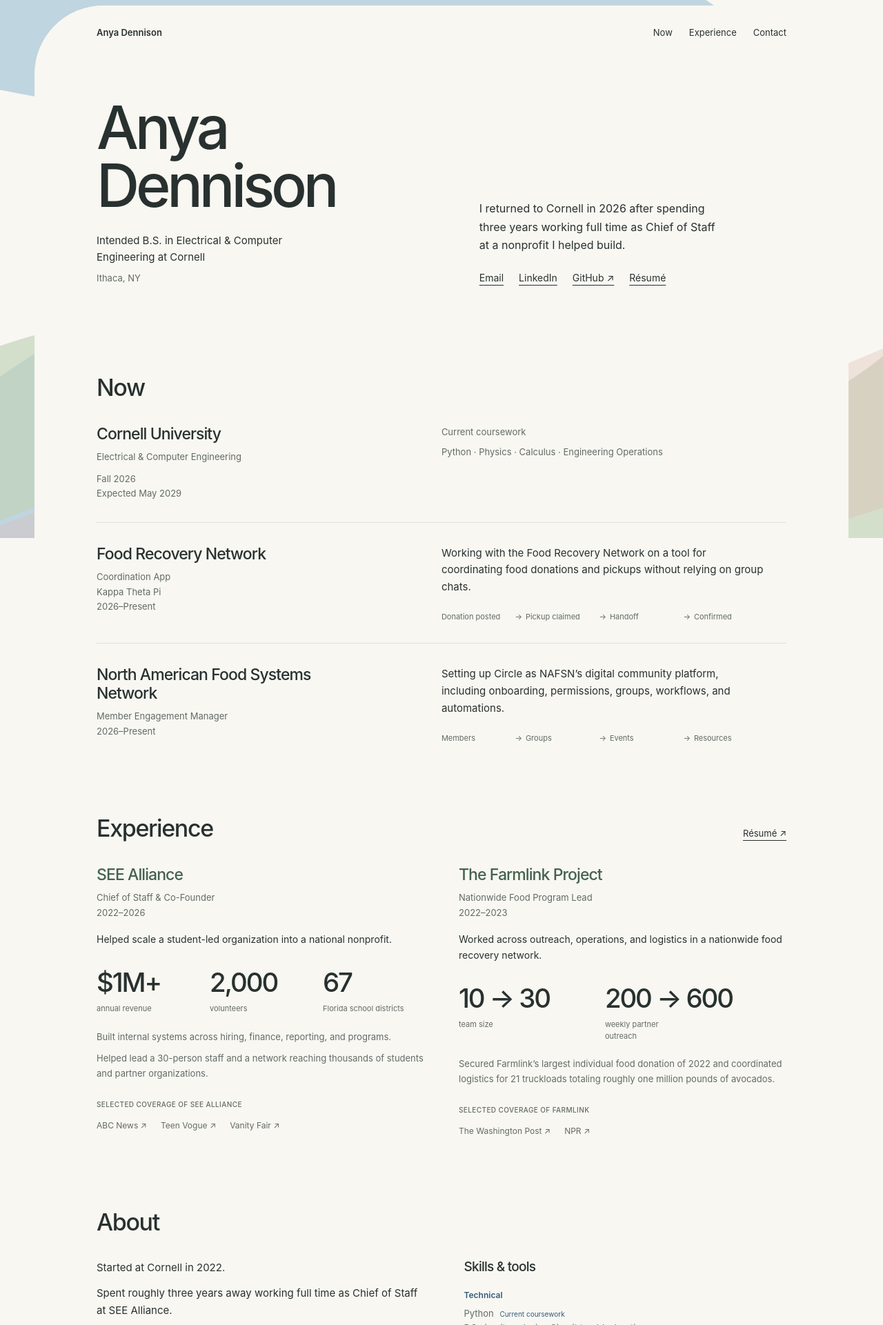
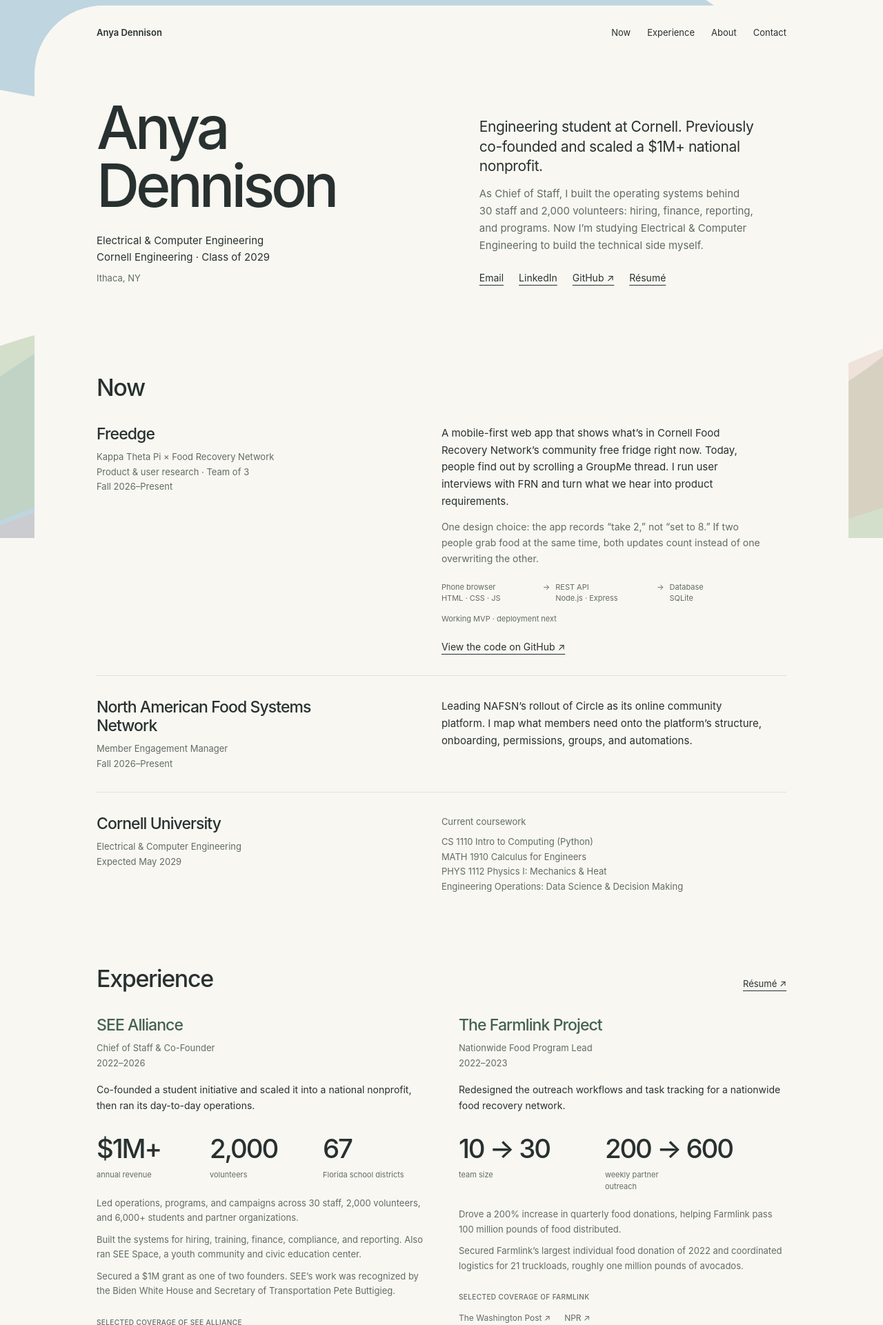
Before and after one commit to anyadennison/anyadennison.github.io, a plain HTML site: page index.html in a window 1280 px wide. Shown: the part 20-1941 px from the top of the page at 69% size. Drawn offline with Linux system fonts and the light colour scheme.

Commit message:
Redesign portfolio content, add Freedge project, link previews and favicon
Co-Authored-By: Claude Opus 5.5 <noreply@anthropic.com>

```diff
--- a/index.html
+++ b/index.html
@@ -4,15 +4,21 @@
   <meta charset="UTF-8">
   <meta name="viewport" content="width=device-width, initial-scale=1">
   <meta name="theme-color" content="#f8f7f2">
-  <meta name="description" content="Electrical &amp; Computer Engineering at Cornell University.">
+  <meta name="description" content="Cornell Electrical &amp; Computer Engineering student. Previously co-founded and scaled a $1M+ national nonprofit.">
   <link rel="canonical" href="https://anyadennison.github.io/">
   <meta property="og:type" content="website">
   <meta property="og:title" content="Anya Dennison">
-  <meta property="og:description" content="Electrical &amp; Computer Engineering at Cornell University.">
+  <meta property="og:description" content="Cornell Electrical &amp; Computer Engineering student. Previously co-founded and scaled a $1M+ national nonprofit.">
   <meta property="og:url" content="https://anyadennison.github.io/">
-  <meta name="twitter:card" content="summary">
+  <meta property="og:image" content="https://anyadennison.github.io/og-image.png">
+  <meta property="og:image:width" content="1200">
+  <meta property="og:image:height" content="630">
+  <meta property="og:image:alt" content="Anya Dennison: Cornell Electrical &amp; Computer Engineering">
+  <meta name="twitter:card" content="summary_large_image">
+  <meta name="twitter:image" content="https://anyadennison.github.io/og-image.png">
+  <link rel="icon" href="favicon.svg" type="image/svg+xml">
   <meta name="twitter:title" content="Anya Dennison">
-  <meta name="twitter:description" content="Electrical &amp; Computer Engineering at Cornell University.">
+  <meta name="twitter:description" content="Cornell Electrical &amp; Computer Engineering student. Previously co-founded and scaled a $1M+ national nonprofit.">
   <meta name="twitter:url" content="https://anyadennison.github.io/">
   <title>Anya Dennison</title>
   <style>
@@ -30,7 +36,7 @@ h1,h2,h3,p {margin:0}
 h1,h2,h3 {font-weight:550;line-height:1.15;letter-spacing:-.04em}
 a {color:inherit;text-underline-offset:5px;text-decoration-thickness:1px}
 a:hover {color:var(--blue)}
-a:focus-visible,button:focus-visible,.stat:focus-visible {outline:2px solid var(--blue);outline-offset:5px;border-radius:4px}
+a:focus-visible,button:focus-visible {outline:2px solid var(--blue);outline-offset:5px;border-radius:4px}
 button {font:inherit}
 ::selection {background:#dce7ec}
 .wrap {width:min(var(--width),calc(100% - var(--gutter)*2));margin-inline:auto}
@@ -46,7 +52,7 @@ nav a {font-size:13px;text-decoration:none}.wordmark {font-weight:600}.nav-links
 .hero {display:grid;grid-template-columns:1.1fr 1fr;gap:65px;align-items:end;padding:55px 0 25px}
 h1 {font-size:clamp(54px,7vw,86px);line-height:.98;letter-spacing:-.06em}
 .degree {font-size:15px;margin-top:25px;max-width:310px}.location {font-size:13px;color:var(--muted);margin-top:7px}
-.hero-copy {max-width:360px}.links {display:flex;flex-wrap:wrap;gap:22px;margin-top:23px;font-size:14px}
+.hero-copy {max-width:400px;font-size:15px;color:var(--muted);margin-top:14px}.tagline {font-size:21px;line-height:1.35;letter-spacing:-.02em;max-width:400px}.links {display:flex;flex-wrap:wrap;gap:22px;margin-top:23px;font-size:14px}
 .section {padding-top:clamp(70px,8vw,110px)}
 h2 {font-size:34px;margin-bottom:35px}h3 {font-size:23px}.meta {font-size:13px;color:var(--muted);margin-top:10px}
 .now-list {display:grid;gap:32px}.current {display:grid;grid-template-columns:1fr 1.15fr;gap:65px;padding-bottom:30px;border-bottom:1px solid var(--line)}
@@ -56,7 +62,7 @@ h2 {font-size:34px;margin-bottom:35px}h3 {font-size:23px}.meta {font-size:13px;c
 .experience {display:grid;grid-template-columns:1fr 1fr;gap:50px}.past h3 {color:var(--green)}.title-icon {display:block}.past .description {margin-top:16px;font-size:14px}
 .stats {display:grid;grid-template-columns:repeat(3,minmax(0,1fr));gap:28px 17px;margin-top:30px}
 .stat {min-width:0}.stat strong {display:block;font-size:clamp(30px,3vw,42px);font-weight:500;line-height:1.1;letter-spacing:-.055em;white-space:nowrap;transition:transform 250ms var(--ease);transform-origin:left center}
-.stat:hover strong,.stat:focus-visible strong {transform:scale(1.035)}.stat span {display:block;font-size:11px;color:var(--muted);line-height:1.5;margin-top:9px;max-width:120px}
+.stat:hover strong {transform:scale(1.035)}.stat span {display:block;font-size:11px;color:var(--muted);line-height:1.5;margin-top:9px;max-width:120px}
 .farmlink .stats {grid-template-columns:1fr 1.35fr}
 .about-grid {display:grid;grid-template-columns:1fr 1fr;gap:65px}.about-copy {font-size:15px}.about-copy p+p {margin-top:12px}.credentials {color:var(--green);font-size:13px;padding-top:9px}
 .skills h3 {font-size:19px}.skills h4 {font-size:12px;font-weight:600;color:var(--blue);margin:20px 0 6px}.skills p {font-size:13px;color:var(--muted)}
@@ -69,7 +75,7 @@ footer {padding:65px 0 42px}.footer-main {display:flex;justify-content:space-bet
  .page-surface{width:calc(100% - 24px);margin:12px auto;border-radius:40px 12px 40px 12px}
  .wrap{width:calc(100% - 48px)}nav{min-height:68px;gap:12px}nav a{font-size:11px}.nav-links{gap:13px}
  .hero{grid-template-columns:1fr;gap:28px;padding-top:30px}h1{font-size:clamp(53px,14vw,76px)}.hero-copy{font-size:15px}.degree{font-size:14px}
- h2{font-size:29px;margin-bottom:26px}h3{font-size:22px}.current,.experience,.about-grid{grid-template-columns:1fr;gap:20px}.now-list{gap:28px}.experience{gap:45px}.about-grid{gap:30px}
+ h2{font-size:29px;margin-bottom:26px}.tagline{font-size:19px}h3{font-size:22px}.current,.experience,.about-grid{grid-template-columns:1fr;gap:20px}.now-list{gap:28px}.experience{gap:45px}.about-grid{gap:30px}
  .stats{gap:24px 15px}.stat strong{font-size:clamp(29px,8vw,39px)}
  .footer-main{flex-direction:column;gap:19px}.links{gap:18px;font-size:13px}
 }
@@ -81,21 +87,21 @@ footer {padding:65px 0 42px}.footer-main {display:flex;justify-content:space-bet
 /* Informational flows only. Text remains on the opaque ivory surface. */
 .course-status {font-size:13px;color:var(--muted);max-width:360px}
 .work-flow {margin:22px 0 0;max-width:470px}
-.workflow-list {display:grid;grid-template-columns:repeat(4,minmax(0,1fr));gap:18px;list-style:none;padding:0;margin:0}
+.workflow-list {display:grid;grid-auto-flow:column;grid-auto-columns:minmax(0,1fr);gap:26px;list-style:none;padding:0;margin:0}
 .workflow-list li {position:relative;font-size:11px;color:var(--muted);line-height:1.5;transition:color 180ms}
-.workflow-list li:not(:last-child)::after {content:"→";position:absolute;right:-13px;top:0;color:var(--muted)}
-.workflow-list li:hover,.workflow-list li:focus-visible {color:var(--blue)}
-.workflow-list li:focus-visible {outline:2px solid var(--blue);outline-offset:4px;border-radius:2px}
-.work-flow figcaption {font-size:10px;color:var(--muted);margin-top:12px}
+.workflow-list li:not(:last-child)::after {content:"→";position:absolute;right:-18px;top:0;color:var(--muted)}
+.work-flow figcaption {font-size:11px;color:var(--muted);margin-top:12px}
 .experience-notes {margin-top:22px;font-size:13px;color:var(--muted);line-height:1.65}
 .experience-notes p+p {margin-top:10px}
+.description.detail {margin-top:12px;font-size:14px;color:var(--muted)}
+.project-link {margin-top:20px;font-size:14px}
 .selected-press {margin-top:26px;font-size:12px;color:var(--muted)}
 .selected-press h4 {font-size:10px;letter-spacing:.04em;text-transform:uppercase;font-weight:550;margin:0 0 12px}
 .selected-press ul {display:flex;flex-wrap:wrap;gap:10px 20px;list-style:none;padding:0;margin:0}
 .selected-press a {text-decoration:none}
 .selected-press a:hover,.selected-press a:focus-visible {color:var(--blue);text-decoration:underline}
 @media(max-width:680px){.selected-press ul{flex-direction:column;align-items:flex-start}}
-@media(max-width:680px){.earlier-entries{grid-template-columns:1fr;gap:24px}.workflow-list{grid-template-columns:1fr;gap:20px}.workflow-list li:not(:last-child)::after{content:"↓";left:0;right:auto;top:100%;font-size:11px}}
+@media(max-width:680px){.earlier-entries{grid-template-columns:1fr;gap:24px}.workflow-list{grid-auto-flow:row;gap:20px}.workflow-list li:not(:last-child)::after{content:"↓";left:0;right:auto;top:100%;font-size:11px}}
 
   </style>
 </head>
@@ -110,39 +116,38 @@ footer {padding:65px 0 42px}.footer-main {display:flex;justify-content:space-bet
   </svg>
 
 <div class="page-surface">
-<header><nav class="wrap" aria-label="Main navigation"><a class="wordmark" href="#top">Anya Dennison</a><div class="nav-links"><a href="#work">Now</a><a href="#experience">Experience</a><a href="#contact">Contact</a></div></nav></header>
+<header><nav class="wrap" aria-label="Main navigation"><a class="wordmark" href="#top">Anya Dennison</a><div class="nav-links"><a href="#work">Now</a><a href="#experience">Experience</a><a href="#about">About</a><a href="#contact">Contact</a></div></nav></header>
 <main id="main" class="wrap">
 <!-- Hero and links. Keep resume.pdf in the same folder as this file. -->
-<section class="hero" aria-labelledby="hero-title"><div><h1 id="hero-title">Anya<br>Dennison</h1><p class="degree">Intended B.S. in Electrical &amp; Computer Engineering at Cornell</p><p class="location">Ithaca, NY</p></div><div><p class="hero-copy">I returned to Cornell in 2026 after spending three years working full time as Chief of Staff at a nonprofit I helped build.</p><div class="links"><a href="mailto:aad238@cornell.edu">Email</a><a href="https://www.linkedin.com/in/anya-dennison">LinkedIn</a><a href="https://github.com/anyadennison" target="_blank" rel="noopener">GitHub ↗</a><a href="resume.pdf" target="_blank" rel="noopener">Résumé</a></div></div></section>
+<section class="hero" aria-labelledby="hero-title"><div><h1 id="hero-title">Anya<br>Dennison</h1><p class="degree">Electrical &amp; Computer Engineering<br>Cornell Engineering · Class of 2029</p><p class="location">Ithaca, NY</p></div><div><p class="tagline">Engineering student at Cornell. Previously co-founded and scaled a $1M+ national nonprofit.</p><p class="hero-copy">As Chief of Staff, I built the operating systems behind 30 staff and 2,000 volunteers: hiring, finance, reporting, and programs. Now I’m studying Electrical &amp; Computer Engineering to build the technical side myself.</p><div class="links"><a href="mailto:aad238@cornell.edu">Email</a><a href="https://www.linkedin.com/in/anya-dennison">LinkedIn</a><a href="https://github.com/anyadennison" target="_blank" rel="noopener">GitHub ↗</a><a href="resume.pdf" target="_blank" rel="noopener">Résumé</a></div></div></section>
 <section id="work" class="section" aria-labelledby="now-title"><h2 id="now-title">Now</h2><div class="now-list">
-<article class="current"><div><h3>Cornell University</h3><p class="meta">Electrical &amp; Computer Engineering</p><p class="meta">Fall 2026<br>Expected May 2029</p></div><div><p class="small-label">Current coursework</p><p class="course-status">Python · Physics · Calculus · Engineering Operations</p></div></article>
-<article id="food" class="current"><div><h3>Food Recovery Network</h3><p class="meta">Coordination App<br>Kappa Theta Pi<br>2026–Present</p></div><div><p class="description">Working with the Food Recovery Network on a tool for coordinating food donations and pickups without relying on group chats.</p>
-<figure class="work-flow" aria-label="Illustrative donation workflow"><ol class="workflow-list"><li tabindex="0">Donation posted</li><li tabindex="0">Pickup claimed</li><li tabindex="0">Handoff</li><li tabindex="0">Confirmed</li></ol></figure></div></article>
-<article id="nafsn" class="current"><div><h3>North American Food Systems Network</h3><p class="meta">Member Engagement Manager<br>2026–Present</p></div><div><p class="description">Setting up Circle as NAFSN’s digital community platform, including onboarding, permissions, groups, workflows, and automations.</p>
-<figure class="work-flow" aria-label="Illustrative community structure"><ol class="workflow-list"><li tabindex="0">Members</li><li tabindex="0">Groups</li><li tabindex="0">Events</li><li tabindex="0">Resources</li></ol></figure></div></article>
+<article id="freedge" class="current"><div><h3>Freedge</h3><p class="meta">Kappa Theta Pi × Food Recovery Network<br>Product &amp; user research · Team of 3<br>Fall 2026–Present</p></div><div><p class="description">A mobile-first web app that shows what’s in Cornell Food Recovery Network’s community free fridge right now. Today, people find out by scrolling a GroupMe thread. I run user interviews with FRN and turn what we hear into product requirements.</p>
+<p class="description detail">One design choice: the app records “take 2,” not “set to 8.” If two people grab food at the same time, both updates count instead of one overwriting the other.</p>
+<figure class="work-flow"><ol class="workflow-list" aria-label="Freedge architecture"><li>Phone browser<br>HTML · CSS · JS</li><li>REST API<br>Node.js · Express</li><li>Database<br>SQLite</li></ol><figcaption>Working MVP · deployment next</figcaption></figure>
+<p class="project-link"><a href="https://github.com/claregartz/KTPhoodRecovery" target="_blank" rel="noopener">View the code on GitHub ↗</a></p></div></article>
+<article id="nafsn" class="current"><div><h3>North American Food Systems Network</h3><p class="meta">Member Engagement Manager<br>Fall 2026–Present</p></div><div><p class="description">Leading NAFSN’s rollout of Circle as its online community platform. I map what members need onto the platform’s structure, onboarding, permissions, groups, and automations.</p></div></article>
+<article class="current"><div><h3>Cornell University</h3><p class="meta">Electrical &amp; Computer Engineering<br>Expected May 2029</p></div><div><p class="small-label">Current coursework</p><p class="course-status">CS 1110 Intro to Computing (Python)<br>MATH 1910 Calculus for Engineers<br>PHYS 1112 Physics I: Mechanics &amp; Heat<br>Engineering Operations: Data Science &amp; Decision Making</p></div></article>
 </div></section>
 <section id="experience" class="section" aria-labelledby="experience-title"><div class="section-head"><h2 id="experience-title">Experience</h2><a href="resume.pdf" target="_blank" rel="noopener">Résumé ↗</a></div><div class="experience">
-      <article id="see" class="past see"><h3 class="title-icon"><span>SEE Alliance</span></h3><p class="meta">Chief of Staff &amp; Co-Founder<br>2022–2026</p><p class="description">Helped scale a student-led organization into a national nonprofit.</p><div class="stats" aria-label="SEE Alliance organization scale"><div class="stat"><strong>$1M+</strong><span>annual revenue</span></div><div class="stat"><strong>2,000</strong><span>volunteers</span></div><div class="stat"><strong>67</strong><span>Florida school districts</span></div></div><div class="experience-notes"><p>Built internal systems across hiring, finance, reporting, and programs.</p><p>Helped lead a 30-person staff and a network reaching thousands of students and partner organizations.</p></div>
+      <article id="see" class="past see"><h3 class="title-icon"><span>SEE Alliance</span></h3><p class="meta">Chief of Staff &amp; Co-Founder<br>2022–2026</p><p class="description">Co-founded a student initiative and scaled it into a national nonprofit, then ran its day-to-day operations.</p><div class="stats" aria-label="SEE Alliance organization scale"><div class="stat"><strong>$1M+</strong><span>annual revenue</span></div><div class="stat"><strong>2,000</strong><span>volunteers</span></div><div class="stat"><strong>67</strong><span>Florida school districts</span></div></div><div class="experience-notes"><p>Led operations, programs, and campaigns across 30 staff, 2,000 volunteers, and 6,000+ students and partner organizations.</p><p>Built the systems for hiring, training, finance, compliance, and reporting. Also ran SEE Space, a youth community and civic education center.</p><p>Secured a $1M grant as one of two founders. SEE’s work was recognized by the Biden White House and Secretary of Transportation Pete Buttigieg.</p></div>
 <!-- Organization coverage, not personal press. -->
 <div class="selected-press" aria-labelledby="press-title"><h4 id="press-title">SELECTED COVERAGE OF SEE ALLIANCE</h4><ul>
 <li><a href="https://abcnews.com/US/moms-liberty-founder-faces-calls-resignation-school-board/story?id=107071594" target="_blank" rel="noopener" aria-label="Read ABC News coverage related to SEE Alliance">ABC News ↗</a></li>
-<li><a href="https://www.teenvogue.com/story/florida-students-walkout-learn" target="_blank" rel="noopener" aria-label="Read Teen Vogue coverage of Walkout 2 Learn">Teen Vogue ↗</a></li>
-<li><a href="https://www.vanityfair.com/news/2023/05/florida-ground-zero-far-right-education-blitz" target="_blank" rel="noopener" aria-label="Read Vanity Fair coverage of Florida education politics">Vanity Fair ↗</a></li>
-</ul></div></article>
-      <article id="farmlink" class="past farmlink"><h3 class="title-icon"><span>The Farmlink Project</span></h3><p class="meta">Nationwide Food Program Lead<br>2022–2023</p><p class="description">Worked across outreach, operations, and logistics in a nationwide food recovery network.</p><div class="stats" aria-label="Farmlink team and partner outreach"><div class="stat"><strong>10 → 30</strong><span>team size</span></div><div class="stat"><strong>200 → 600</strong><span>weekly partner outreach</span></div></div><p class="experience-notes">Secured Farmlink’s largest individual food donation of 2022 and coordinated logistics for 21 truckloads totaling roughly one million pounds of avocados.</p>
+<li><a href="https://www.teenvogue.com/story/florida-students-walkout-learn" target="_blank" rel="noopener" aria-label="Read Teen Vogue coverage of Walkout 2 Learn">Teen Vogue ↗</a></li></ul></div></article>
+      <article id="farmlink" class="past farmlink"><h3 class="title-icon"><span>The Farmlink Project</span></h3><p class="meta">Nationwide Food Program Lead<br>2022–2023</p><p class="description">Redesigned the outreach workflows and task tracking for a nationwide food recovery network.</p><div class="stats" aria-label="Farmlink team and partner outreach"><div class="stat"><strong>10 → 30</strong><span>team size</span></div><div class="stat"><strong>200 → 600</strong><span>weekly partner outreach</span></div></div><div class="experience-notes"><p>Drove a 200% increase in quarterly food donations, helping Farmlink pass 100 million pounds of food distributed.</p><p>Secured Farmlink’s largest individual food donation of 2022 and coordinated logistics for 21 truckloads, roughly one million pounds of avocados.</p></div>
 <div class="selected-press" aria-labelledby="farmlink-press-title"><h4 id="farmlink-press-title">SELECTED COVERAGE OF FARMLINK</h4><ul>
 <li><a href="https://www.washingtonpost.com/food/2022/10/19/avocado-giveaway-surplus-philly/" target="_blank" rel="noopener" aria-label="Read The Washington Post coverage of Farmlink’s surplus avocado donation">The Washington Post ↗</a></li>
 <li><a href="https://www.vpm.org/npr-news/2022-10-20/avoggedon-strikes-philadelphia-one-nonprofit-gives-away-thousands-of-avocados/" target="_blank" rel="noopener" aria-label="Read NPR coverage of the Philadelphia avocado distribution">NPR ↗</a></li>
 </ul></div></article>
     </div></section>
 
-<section id="about" class="section" aria-labelledby="about-title"><h2 id="about-title">About</h2><div class="about-grid"><div class="about-copy"><p>Started at Cornell in 2022.</p><p>Spent roughly three years away working full time as Chief of Staff at SEE Alliance.</p><p>Returned in Fall 2026 to study Electrical and Computer Engineering.</p><p>Expected graduation May 2029.</p><p class="credentials">3.6 GPA · Dean’s List<br>Cornell Tradition Fellow</p></div><div class="skills"><h3>Skills &amp; tools</h3><h4>Technical</h4><p>Python <span class="course-context">Current coursework</span><br>DC circuit analysis · Circuit troubleshooting<br>Excel · Google Sheets · Airtable</p><h4>Product &amp; systems</h4><p>User research · Product requirements · Process design · Workflow design · Project management</p><h4>Languages</h4><p>Russian / native<br>French / intermediate</p></div></div></section>
+<section id="about" class="section" aria-labelledby="about-title"><h2 id="about-title">About</h2><div class="about-grid"><div class="about-copy"><p>I started at Cornell in 2022, then took time away to work full time on SEE Alliance as it grew. Running operations for a national organization showed me how much a team depends on its tools, and how often those tools don’t fit the work.</p><p>I came back in Fall 2026 to learn how to build them. I first got hooked on circuits in high school Science Olympiad, and Electrical &amp; Computer Engineering is where I want to go deeper.</p><p>On a team, I bring the habits of someone who has run things: clear plans, follow-through, and the ability to get people moving in the same direction.</p><p class="credentials">3.6 GPA · Dean’s List<br>Cornell Tradition Fellow</p></div><div class="skills"><h3>Skills &amp; tools</h3><h4>Technical</h4><p>Python <span class="course-context">CS 1110</span><br>HTML · CSS · JavaScript <span class="course-context">Built this site</span><br>DC circuit analysis · Circuit troubleshooting<br>Excel · Google Sheets · Airtable</p><h4>Product &amp; systems</h4><p>User research · Product requirements · Process design · Workflow design · Project management</p><h4>Tools</h4><p>Notion · Asana · Monday.com · Circle · QuickBooks · Mailchimp</p><h4>Languages</h4><p>Russian / native<br>French / intermediate</p></div></div></section>
 <section class="earlier" aria-labelledby="earlier-title"><h2 id="earlier-title">Earlier</h2><div class="earlier-entries"><article><p class="entry-date">2022</p><div><h3>Cornell Product Development</h3><p>Winning concept in a product design challenge, selected for production and sale at the Cornell Dairy Bar.</p></div></article><article><p class="entry-date">2021</p><div><h3>Science Olympiad</h3><p>Circuit Lab: 4th statewide / 3rd regional</p><p>Agricultural Biotechnology: 2nd statewide</p></div></article></div></section>
 <!-- Personal background, without graphics or interactive controls. -->
 <section id="elsewhere" class="section" aria-labelledby="elsewhere-title"><h2 id="elsewhere-title">Outside of school</h2><p class="elsewhere-copy">Outside of school, I play classical piano and have a background in competitive tennis. I also run, ski, hike, travel, and generally prefer being outside.</p></section>
-<section id="contact" class="section recruiting" aria-labelledby="contact-title"><h2 id="contact-title">Get in touch</h2><p>Currently looking for Summer 2027 internships in engineering and technology.</p><div class="links"><a href="mailto:aad238@cornell.edu">aad238@cornell.edu</a><a href="https://www.linkedin.com/in/anya-dennison">LinkedIn ↗</a><a href="https://github.com/anyadennison" target="_blank" rel="noopener">GitHub ↗</a><a href="resume.pdf" target="_blank" rel="noopener">Résumé ↗</a></div></section>
+<section id="contact" class="section recruiting" aria-labelledby="contact-title"><h2 id="contact-title">Get in touch</h2><p>Looking for Summer 2027 internships and Cornell project teams in engineering and technology. I’m glad to talk about any of the work above.</p><div class="links"><a href="mailto:aad238@cornell.edu">aad238@cornell.edu</a><a href="https://www.linkedin.com/in/anya-dennison">LinkedIn ↗</a><a href="https://github.com/anyadennison" target="_blank" rel="noopener">GitHub ↗</a><a href="resume.pdf" target="_blank" rel="noopener">Résumé ↗</a></div></section>
 </main>
-<footer class="wrap"><div class="footer-main"><div><p class="footer-name">Anya Dennison</p><p class="meta">Ithaca, NY</p></div><div class="links"><a href="mailto:aad238@cornell.edu">Email</a><a href="https://www.linkedin.com/in/anya-dennison">LinkedIn</a><a href="https://github.com/anyadennison" target="_blank" rel="noopener">GitHub ↗</a><a href="resume.pdf" target="_blank" rel="noopener">Résumé</a></div></div><p class="footer-bottom">Last updated October 2026</p></footer>
+<footer class="wrap"><div class="footer-main"><div><p class="footer-name">Anya Dennison</p><p class="meta">Ithaca, NY</p></div><div class="links"><a href="mailto:aad238@cornell.edu">Email</a><a href="https://www.linkedin.com/in/anya-dennison">LinkedIn</a><a href="https://github.com/anyadennison" target="_blank" rel="noopener">GitHub ↗</a><a href="resume.pdf" target="_blank" rel="noopener">Résumé</a></div></div><p class="footer-bottom">Designed and built from scratch in HTML, CSS &amp; JavaScript · <a href="https://github.com/anyadennison/anyadennison.github.io" target="_blank" rel="noopener">View source ↗</a> · Last updated October 2026</p></footer>
 </div>
 <script>
 (() => {
@@ -203,7 +208,6 @@ footer {padding:65px 0 42px}.footer-main {display:flex;justify-content:space-bet
  const schedule=()=>{if(!frame)frame=requestAnimationFrame(update)};
  addEventListener('scroll',schedule,{passive:true});addEventListener('resize',schedule,{passive:true});
  reduced.addEventListener('change',schedule);mobile.addEventListener('change',schedule);update();
- document.querySelectorAll('.stat').forEach(stat=>stat.tabIndex=0);
 })();
 
 </script>
```
Also changed, not shown: favicon.svg (added), og-image.png (added).
